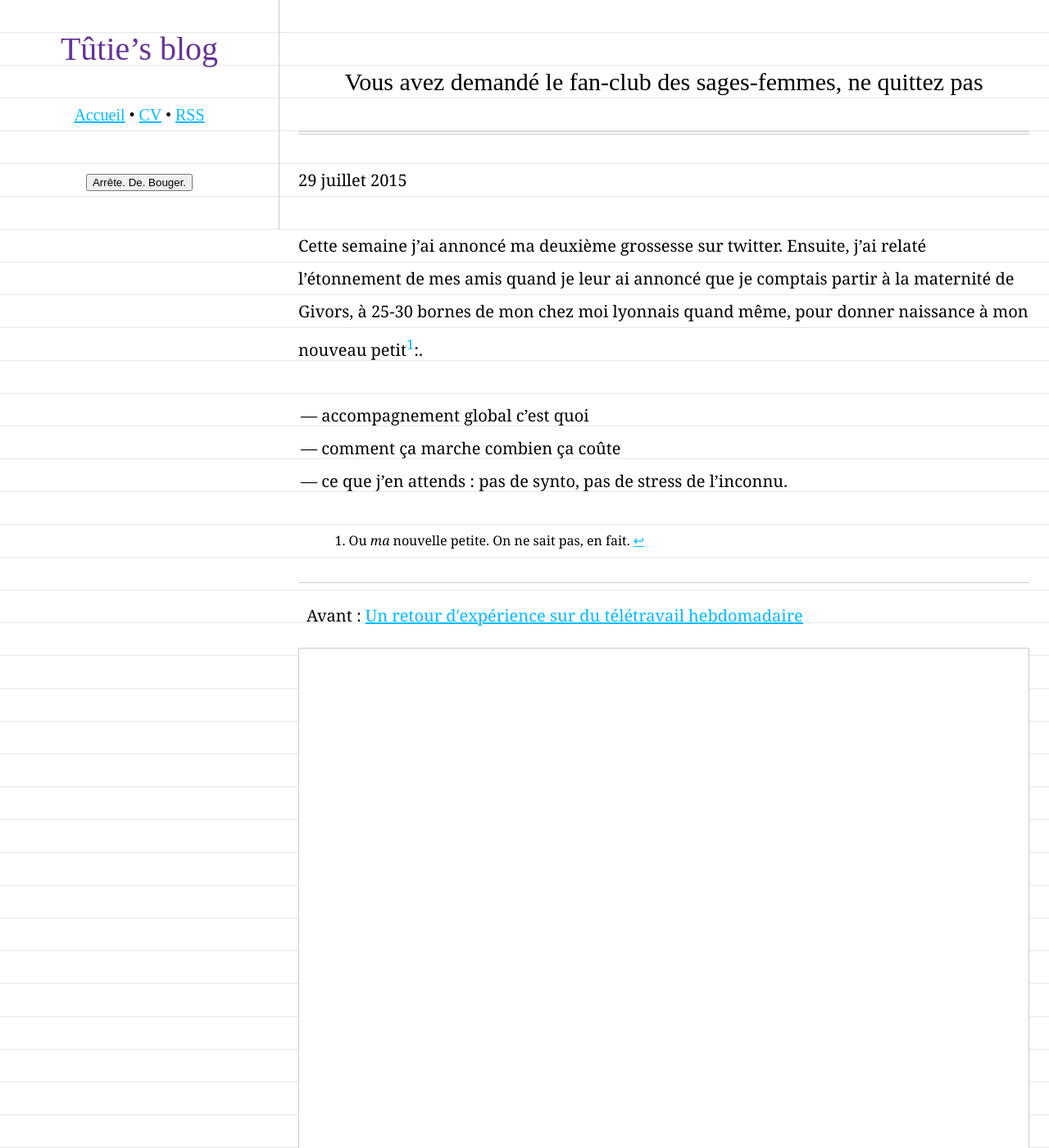
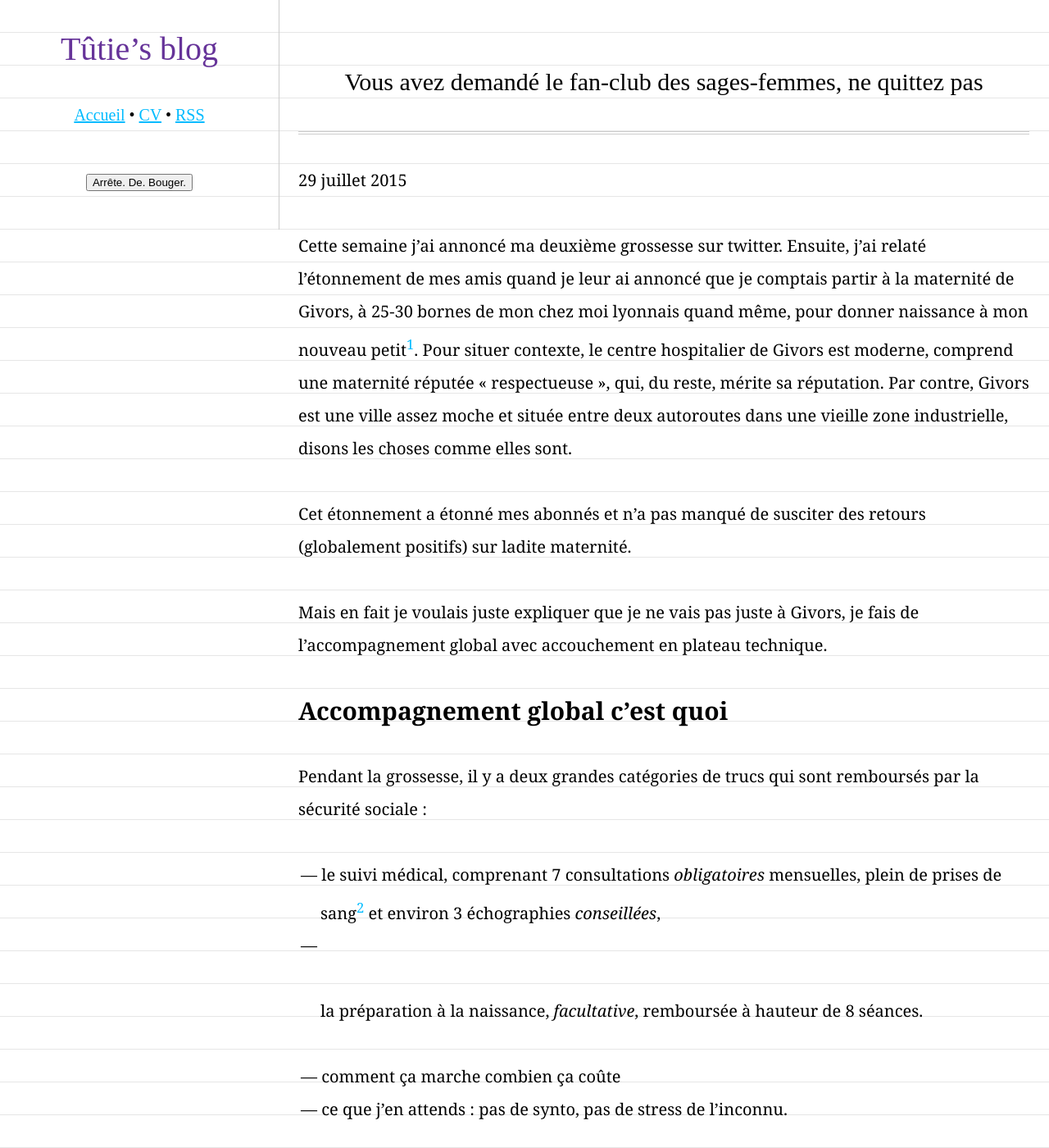
Before and after one commit to tut-tuuut/tut-tuuut.github.io, a Jekyll site: the page built from _posts/2015-07-29-vous-avez-demande-le-fanclub-des-sages-femmes.md, in a window 1280 px wide and 1400 px high. Shown: the whole window at 82% size. Built offline with Jekyll 4.4.1, drawn with Linux system fonts in a browser that asks for light colours; comment, search, counter and statistics services are not loaded; some of the changed text lies outside the part shown.

Commit message:
La suite

```diff
--- a/_posts/2015-07-29-vous-avez-demande-le-fanclub-des-sages-femmes.md
+++ b/_posts/2015-07-29-vous-avez-demande-le-fanclub-des-sages-femmes.md
@@ -4,13 +4,25 @@ title:  "Vous avez demandé le fan-club des sages-femmes, ne quittez pas"
 categories: jekyll update
 ---
 
-Cette semaine j'ai annoncé ma deuxième grossesse sur twitter. Ensuite, j'ai relaté l'étonnement de mes amis quand je leur ai annoncé que je comptais partir à la maternité de Givors, à 25-30 bornes de mon chez moi lyonnais quand même, pour donner naissance à mon nouveau petit[^ou-bien]:.
+Cette semaine j'ai annoncé ma deuxième grossesse sur twitter. Ensuite, j'ai relaté l'étonnement de mes amis quand je leur ai annoncé que je comptais partir à la maternité de Givors, à 25-30 bornes de mon chez moi lyonnais quand même, pour donner naissance à mon nouveau petit[^ou-bien]. Pour situer contexte, le centre hospitalier de Givors est moderne, comprend une maternité réputée « respectueuse », qui, du reste, mérite sa réputation. Par contre, Givors est une ville assez moche et située entre deux autoroutes dans une vieille zone industrielle, disons les choses comme elles sont.
 
-- accompagnement global c'est quoi
+Cet étonnement a étonné mes abonnés et n'a pas manqué de susciter des retours (globalement positifs) sur ladite maternité.
+
+Mais en fait je voulais juste expliquer que je ne vais pas juste à Givors, je fais de l'accompagnement global avec accouchement en plateau technique.
+
+## Accompagnement global c'est quoi
+
+Pendant la grossesse, il y a deux grandes catégories de trucs qui sont remboursés par la sécurité sociale :
+
+- le suivi médical, comprenant 7 consultations _obligatoires_ mensuelles, plein de prises de sang[^surtout-toxo] et environ 3 échographies _conseillées_,
+- la préparation à la naissance, _facultative_, remboursée à hauteur de 8 séances.
+
 - comment ça marche combien ça coûte
 - ce que j'en attends : pas de synto, pas de stress de l'inconnu.
 
 [^ou-bien]: Ou _ma_ nouvelle petite. On ne sait pas, en fait.
+[^surtout-toxo]: Surtout si vous n'êtes pas immunisée contre la toxoplasmose : une prise de sang par mois tout au long de la grossesse. Mangez beaucoup de steaks tartares et de l'agneau fermier mal cuit (**avant** votre grossesse) si vous voulez éviter ça.
+
 
 [jekyll-gh]: https://github.com/mojombo/jekyll
 [jekyll]:    http://jekyllrb.com
```
